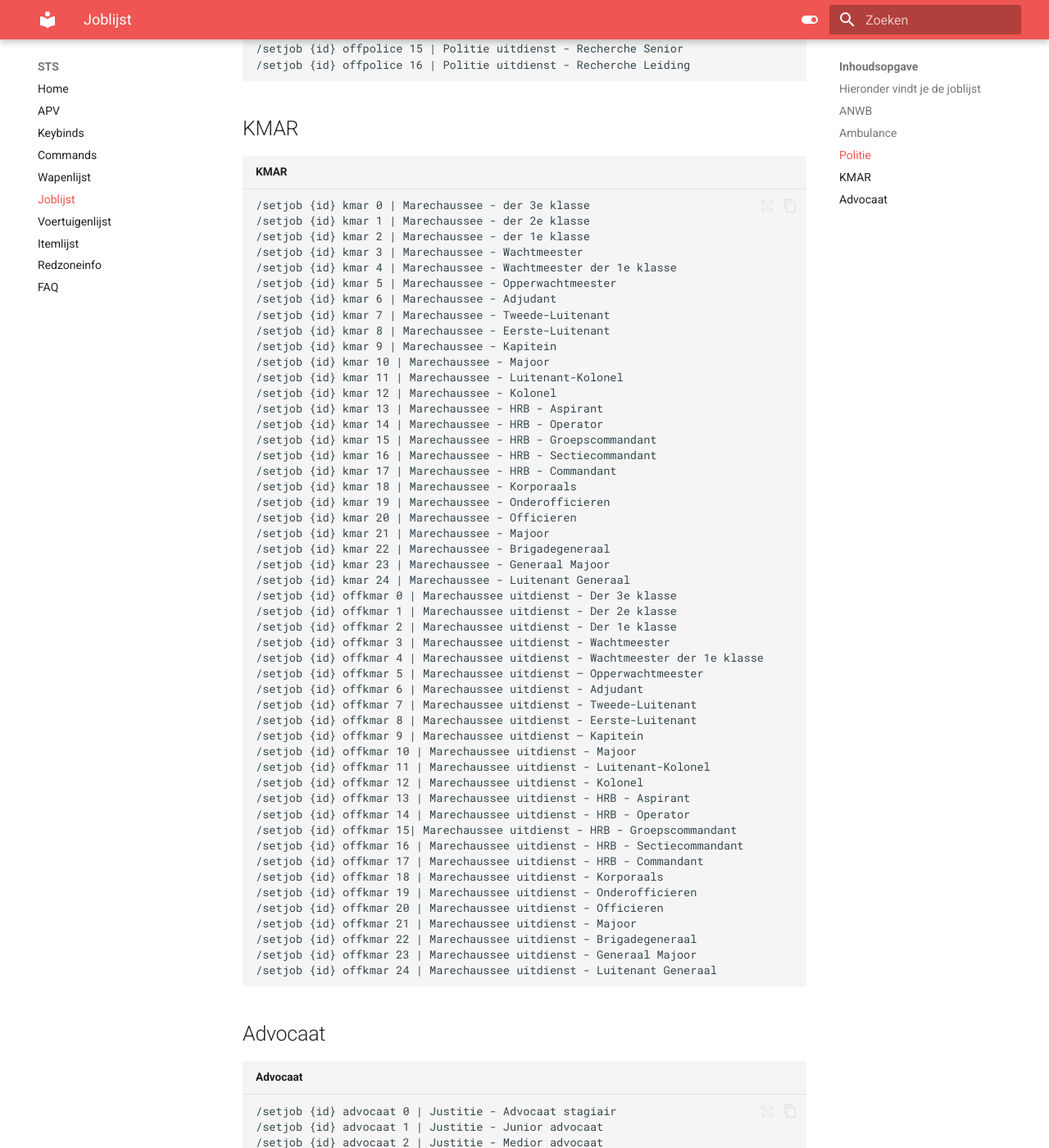
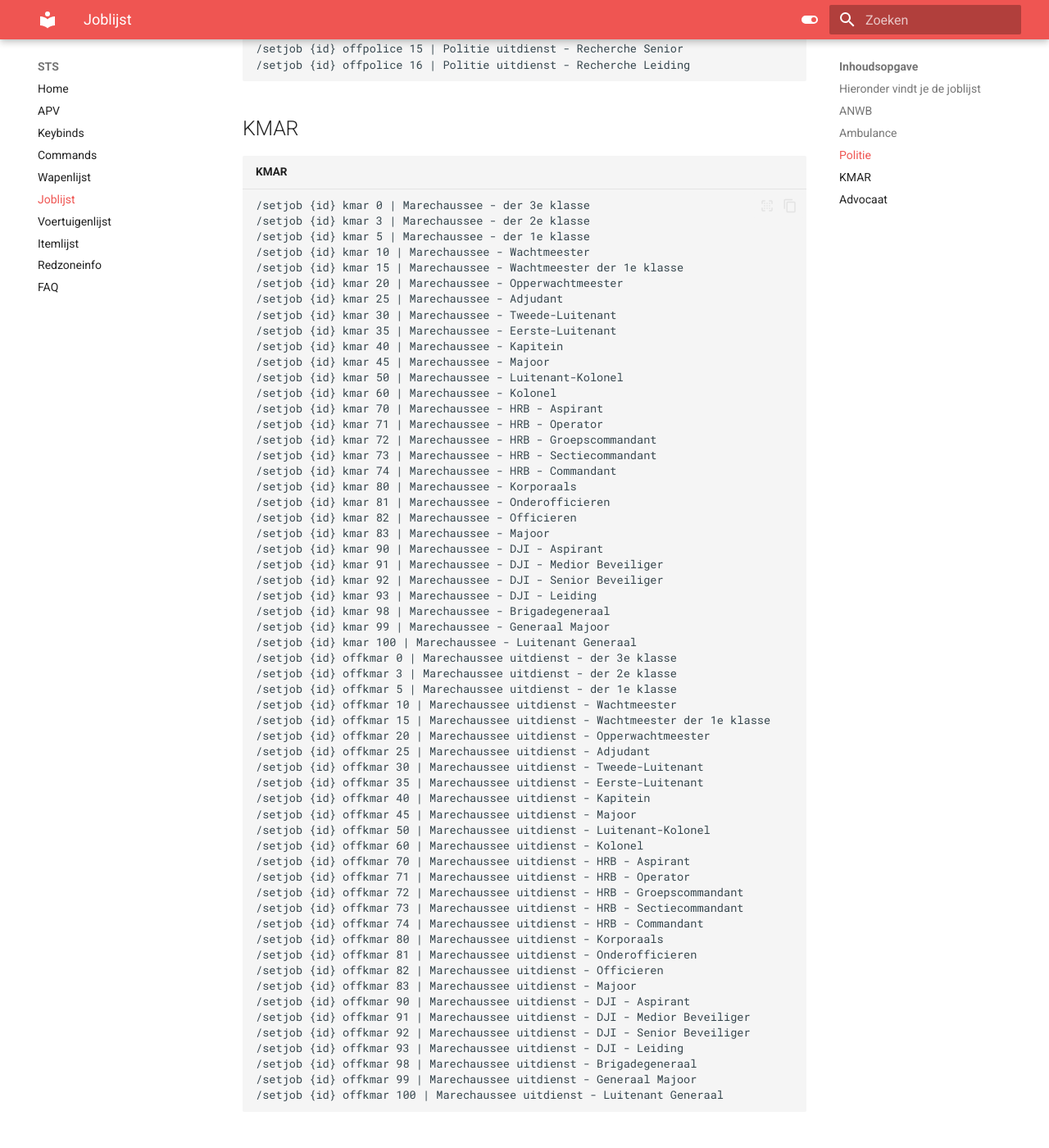
Before and after one commit to Welseyy/STSAPV, an MkDocs documentation site: the page built from docs/joblijst.md, in a window 1280 px wide and 1400 px high, scrolled down 2131 px. Shown: the whole window at 82% size. Built offline with MkDocs 1.6.1 and Material for MkDocs 9.7.7, drawn with Linux system fonts in a browser that asks for light colours.

Commit message:
Update joblijst.md

````diff
--- a/docs/joblijst.md
+++ b/docs/joblijst.md
@@ -116,55 +116,63 @@
 ``` ts title="KMAR"
 
 /setjob {id} kmar 0 | Marechaussee - der 3e klasse
-/setjob {id} kmar 1 | Marechaussee - der 2e klasse
-/setjob {id} kmar 2 | Marechaussee - der 1e klasse
-/setjob {id} kmar 3 | Marechaussee - Wachtmeester
-/setjob {id} kmar 4 | Marechaussee - Wachtmeester der 1e klasse
-/setjob {id} kmar 5 | Marechaussee - Opperwachtmeester
-/setjob {id} kmar 6 | Marechaussee - Adjudant
-/setjob {id} kmar 7 | Marechaussee - Tweede-Luitenant
-/setjob {id} kmar 8 | Marechaussee - Eerste-Luitenant
-/setjob {id} kmar 9 | Marechaussee - Kapitein
-/setjob {id} kmar 10 | Marechaussee - Majoor
-/setjob {id} kmar 11 | Marechaussee - Luitenant-Kolonel
-/setjob {id} kmar 12 | Marechaussee - Kolonel
-/setjob {id} kmar 13 | Marechaussee - HRB - Aspirant
-/setjob {id} kmar 14 | Marechaussee - HRB - Operator
-/setjob {id} kmar 15 | Marechaussee - HRB - Groepscommandant
-/setjob {id} kmar 16 | Marechaussee - HRB - Sectiecommandant
-/setjob {id} kmar 17 | Marechaussee - HRB - Commandant
-/setjob {id} kmar 18 | Marechaussee - Korporaals
-/setjob {id} kmar 19 | Marechaussee - Onderofficieren
-/setjob {id} kmar 20 | Marechaussee - Officieren
-/setjob {id} kmar 21 | Marechaussee - Majoor
-/setjob {id} kmar 22 | Marechaussee - Brigadegeneraal
-/setjob {id} kmar 23 | Marechaussee - Generaal Majoor
-/setjob {id} kmar 24 | Marechaussee - Luitenant Generaal
-/setjob {id} offkmar 0 | Marechaussee uitdienst - Der 3e klasse
-/setjob {id} offkmar 1 | Marechaussee uitdienst - Der 2e klasse
-/setjob {id} offkmar 2 | Marechaussee uitdienst - Der 1e klasse
-/setjob {id} offkmar 3 | Marechaussee uitdienst - Wachtmeester
-/setjob {id} offkmar 4 | Marechaussee uitdienst - Wachtmeester der 1e klasse
-/setjob {id} offkmar 5 | Marechaussee uitdienst – Opperwachtmeester
-/setjob {id} offkmar 6 | Marechaussee uitdienst - Adjudant
-/setjob {id} offkmar 7 | Marechaussee uitdienst - Tweede-Luitenant
-/setjob {id} offkmar 8 | Marechaussee uitdienst - Eerste-Luitenant
-/setjob {id} offkmar 9 | Marechaussee uitdienst – Kapitein
-/setjob {id} offkmar 10 | Marechaussee uitdienst - Majoor
-/setjob {id} offkmar 11 | Marechaussee uitdienst - Luitenant-Kolonel
-/setjob {id} offkmar 12 | Marechaussee uitdienst - Kolonel
-/setjob {id} offkmar 13 | Marechaussee uitdienst - HRB - Aspirant
-/setjob {id} offkmar 14 | Marechaussee uitdienst - HRB - Operator
-/setjob {id} offkmar 15| Marechaussee uitdienst - HRB - Groepscommandant
-/setjob {id} offkmar 16 | Marechaussee uitdienst - HRB - Sectiecommandant
-/setjob {id} offkmar 17 | Marechaussee uitdienst - HRB - Commandant
-/setjob {id} offkmar 18 | Marechaussee uitdienst - Korporaals
-/setjob {id} offkmar 19 | Marechaussee uitdienst - Onderofficieren
-/setjob {id} offkmar 20 | Marechaussee uitdienst - Officieren
-/setjob {id} offkmar 21 | Marechaussee uitdienst - Majoor
-/setjob {id} offkmar 22 | Marechaussee uitdienst - Brigadegeneraal
-/setjob {id} offkmar 23 | Marechaussee uitdienst - Generaal Majoor
-/setjob {id} offkmar 24 | Marechaussee uitdienst - Luitenant Generaal
+/setjob {id} kmar 3 | Marechaussee - der 2e klasse
+/setjob {id} kmar 5 | Marechaussee - der 1e klasse
+/setjob {id} kmar 10 | Marechaussee - Wachtmeester
+/setjob {id} kmar 15 | Marechaussee - Wachtmeester der 1e klasse
+/setjob {id} kmar 20 | Marechaussee - Opperwachtmeester
+/setjob {id} kmar 25 | Marechaussee - Adjudant
+/setjob {id} kmar 30 | Marechaussee - Tweede-Luitenant
+/setjob {id} kmar 35 | Marechaussee - Eerste-Luitenant
+/setjob {id} kmar 40 | Marechaussee - Kapitein
+/setjob {id} kmar 45 | Marechaussee - Majoor
+/setjob {id} kmar 50 | Marechaussee - Luitenant-Kolonel
+/setjob {id} kmar 60 | Marechaussee - Kolonel
+/setjob {id} kmar 70 | Marechaussee - HRB - Aspirant
+/setjob {id} kmar 71 | Marechaussee - HRB - Operator
+/setjob {id} kmar 72 | Marechaussee - HRB - Groepscommandant
+/setjob {id} kmar 73 | Marechaussee - HRB - Sectiecommandant
+/setjob {id} kmar 74 | Marechaussee - HRB - Commandant
+/setjob {id} kmar 80 | Marechaussee - Korporaals
+/setjob {id} kmar 81 | Marechaussee - Onderofficieren
+/setjob {id} kmar 82 | Marechaussee - Officieren
+/setjob {id} kmar 83 | Marechaussee - Majoor
+/setjob {id} kmar 90 | Marechaussee - DJI - Aspirant
+/setjob {id} kmar 91 | Marechaussee - DJI - Medior Beveiliger
+/setjob {id} kmar 92 | Marechaussee - DJI - Senior Beveiliger
+/setjob {id} kmar 93 | Marechaussee - DJI - Leiding
+/setjob {id} kmar 98 | Marechaussee - Brigadegeneraal
+/setjob {id} kmar 99 | Marechaussee - Generaal Majoor
+/setjob {id} kmar 100 | Marechaussee - Luitenant Generaal
+/setjob {id} offkmar 0 | Marechaussee uitdienst - der 3e klasse
+/setjob {id} offkmar 3 | Marechaussee uitdienst - der 2e klasse
+/setjob {id} offkmar 5 | Marechaussee uitdienst - der 1e klasse
+/setjob {id} offkmar 10 | Marechaussee uitdienst - Wachtmeester
+/setjob {id} offkmar 15 | Marechaussee uitdienst - Wachtmeester der 1e klasse
+/setjob {id} offkmar 20 | Marechaussee uitdienst - Opperwachtmeester
+/setjob {id} offkmar 25 | Marechaussee uitdienst - Adjudant
+/setjob {id} offkmar 30 | Marechaussee uitdienst - Tweede-Luitenant
+/setjob {id} offkmar 35 | Marechaussee uitdienst - Eerste-Luitenant
+/setjob {id} offkmar 40 | Marechaussee uitdienst - Kapitein
+/setjob {id} offkmar 45 | Marechaussee uitdienst - Majoor
+/setjob {id} offkmar 50 | Marechaussee uitdienst - Luitenant-Kolonel
+/setjob {id} offkmar 60 | Marechaussee uitdienst - Kolonel
+/setjob {id} offkmar 70 | Marechaussee uitdienst - HRB - Aspirant
+/setjob {id} offkmar 71 | Marechaussee uitdienst - HRB - Operator
+/setjob {id} offkmar 72 | Marechaussee uitdienst - HRB - Groepscommandant
+/setjob {id} offkmar 73 | Marechaussee uitdienst - HRB - Sectiecommandant
+/setjob {id} offkmar 74 | Marechaussee uitdienst - HRB - Commandant
+/setjob {id} offkmar 80 | Marechaussee uitdienst - Korporaals
+/setjob {id} offkmar 81 | Marechaussee uitdienst - Onderofficieren
+/setjob {id} offkmar 82 | Marechaussee uitdienst - Officieren
+/setjob {id} offkmar 83 | Marechaussee uitdienst - Majoor
+/setjob {id} offkmar 90 | Marechaussee uitdienst - DJI - Aspirant
+/setjob {id} offkmar 91 | Marechaussee uitdienst - DJI - Medior Beveiliger
+/setjob {id} offkmar 92 | Marechaussee uitdienst - DJI - Senior Beveiliger
+/setjob {id} offkmar 93 | Marechaussee uitdienst - DJI - Leiding
+/setjob {id} offkmar 98 | Marechaussee uitdienst - Brigadegeneraal
+/setjob {id} offkmar 99 | Marechaussee uitdienst - Generaal Majoor
+/setjob {id} offkmar 100 | Marechaussee uitdienst - Luitenant Generaal
 ```
 
 
````
